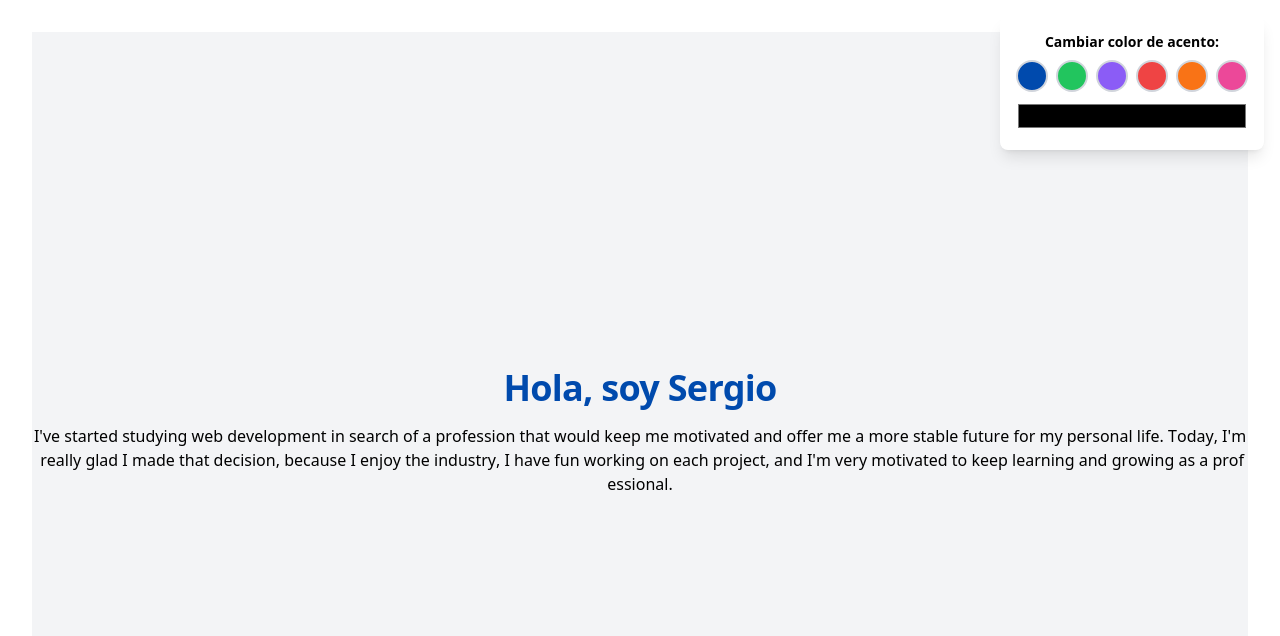
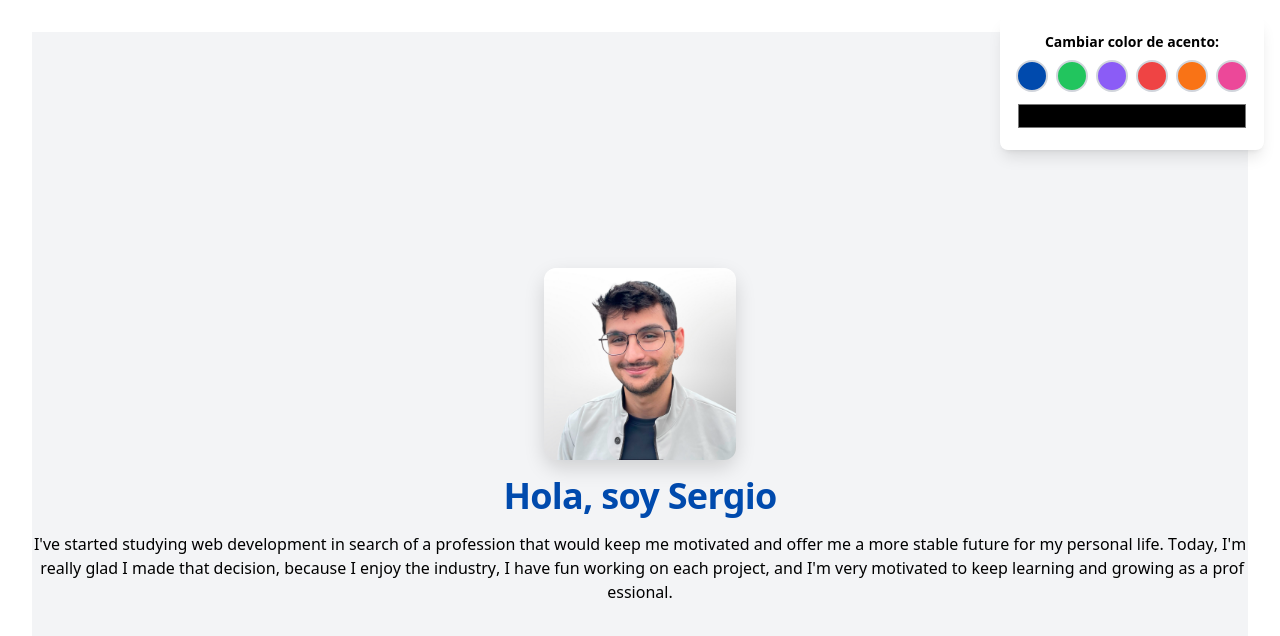
Before and after one commit to SergioGMunoz/Porfolio, a React (Vite) app: page / in a window 1280 px wide. Shown: the top 636 px of the page. Built offline with nearby package versions, Linux system fonts and the light colour scheme.

Commit message:
feat: add ProfilePhoto component

```diff
--- a/src/components/About.tsx
+++ b/src/components/About.tsx
@@ -1,4 +1,4 @@
-import { TextAnimate } from "./ui/text-animate.tsx"
+import { TextAnimate } from "@/components/ui/text-animate.tsx"
 
 const About = () => {
   return (
--- /dev/null
+++ b/src/components/ProfilePhoto.tsx
@@ -0,0 +1,19 @@
+import { CometCard } from "@/components/ui/comet-card";
+
+const ProfilePhoto = () => {
+  return (
+    <div>
+      <CometCard>
+        <div className="flex justify-center mt-2">
+          <img
+            src="/FotoSergio.png"
+            alt="Foto de Sergio"
+            className="w-48 rounded-xl object-cover"
+          />
+        </div>
+      </CometCard>
+    </div>
+  );
+};
+
+export default ProfilePhoto;
--- /dev/null
+++ b/src/components/ui/comet-card.tsx
@@ -0,0 +1,94 @@
+"use client";
+import React, { useRef } from "react";
+import {
+  motion,
+  useMotionValue,
+  useSpring,
+  useTransform,
+} from "motion/react";
+import { cn } from "@/lib/utils";
+
+export const CometCard = ({
+  rotateDepth = 17.5,
+  translateDepth = 20,
+  className,
+  children,
+}: {
+  rotateDepth?: number;
+  translateDepth?: number;
+  className?: string;
+  children: React.ReactNode;
+}) => {
+  const ref = useRef<HTMLDivElement>(null);
+
+  const x = useMotionValue(0);
+  const y = useMotionValue(0);
+
+  const mouseXSpring = useSpring(x);
+  const mouseYSpring = useSpring(y);
+
+  const rotateX = useTransform(
+    mouseYSpring,
+    [-0.5, 0.5],
+    [`-${rotateDepth}deg`, `${rotateDepth}deg`]
+  );
+  const rotateY = useTransform(
+    mouseXSpring,
+    [-0.5, 0.5],
+    [`${rotateDepth}deg`, `-${rotateDepth}deg`]
+  );
+
+  const translateX = useTransform(
+    mouseXSpring,
+    [-0.5, 0.5],
+    [`-${translateDepth}px`, `${translateDepth}px`]
+  );
+  const translateY = useTransform(
+    mouseYSpring,
+    [-0.5, 0.5],
+    [`${translateDepth}px`, `-${translateDepth}px`]
+  );
+
+  const handleMouseMove = (e: React.MouseEvent<HTMLDivElement>) => {
+    if (!ref.current) return;
+
+    const rect = ref.current.getBoundingClientRect();
+    const xPct = (e.clientX - rect.left) / rect.width - 0.5;
+    const yPct = (e.clientY - rect.top) / rect.height - 0.5;
+
+    x.set(xPct);
+    y.set(yPct);
+  };
+
+  const handleMouseLeave = () => {
+    x.set(0);
+    y.set(0);
+  };
+
+  return (
+    <div className={cn("perspective-distant transform-3d", className)}>
+      <motion.div
+        ref={ref}
+        onMouseMove={handleMouseMove}
+        onMouseLeave={handleMouseLeave}
+        style={{
+          rotateX,
+          rotateY,
+          translateX,
+          translateY,
+          boxShadow: "0 8px 20px rgba(0, 0, 0, 0.15)",
+
+        }}
+        initial={{ scale: 1, z: 0 }}
+        whileHover={{
+          scale: 1.05,
+          z: 50,
+          transition: { duration: 0.2 },
+        }}
+        className="relative rounded-2xl"
+      >
+        {children}
+      </motion.div>
+    </div>
+  );
+};
--- a/src/pages/Home.tsx
+++ b/src/pages/Home.tsx
@@ -1,11 +1,13 @@
 import About from '@/components/About';
 import ColorSwitcher from '@/components/ColorSwitcher';
+import ProfilePhoto from '@/components/ProfilePhoto';
 import Title from '@/components/Title';
 
 const Home = () =>{
     return(
         <div className="min-h-screen bg-gray-100 flex flex-col items-center justify-center gap-4 relative">
-            <ColorSwitcher />
+            <ColorSwitcher/>
+            <ProfilePhoto/>
             <Title/>
             <About/>
         </div>
--- /dev/null
+++ b/src/vite-env.d.ts
@@ -0,0 +1,31 @@
+/// <reference types="vite/client" />
+
+declare module "*.png" {
+  const value: string;
+  export default value;
+}
+
+declare module "*.jpg" {
+  const value: string;
+  export default value;
+}
+
+declare module "*.jpeg" {
+  const value: string;
+  export default value;
+}
+
+declare module "*.gif" {
+  const value: string;
+  export default value;
+}
+
+declare module "*.svg" {
+  const value: string;
+  export default value;
+}
+
+declare module "*.webp" {
+  const value: string;
+  export default value;
+}
```
Also changed, not shown: components.json, public/FotoSergio.png (added).
